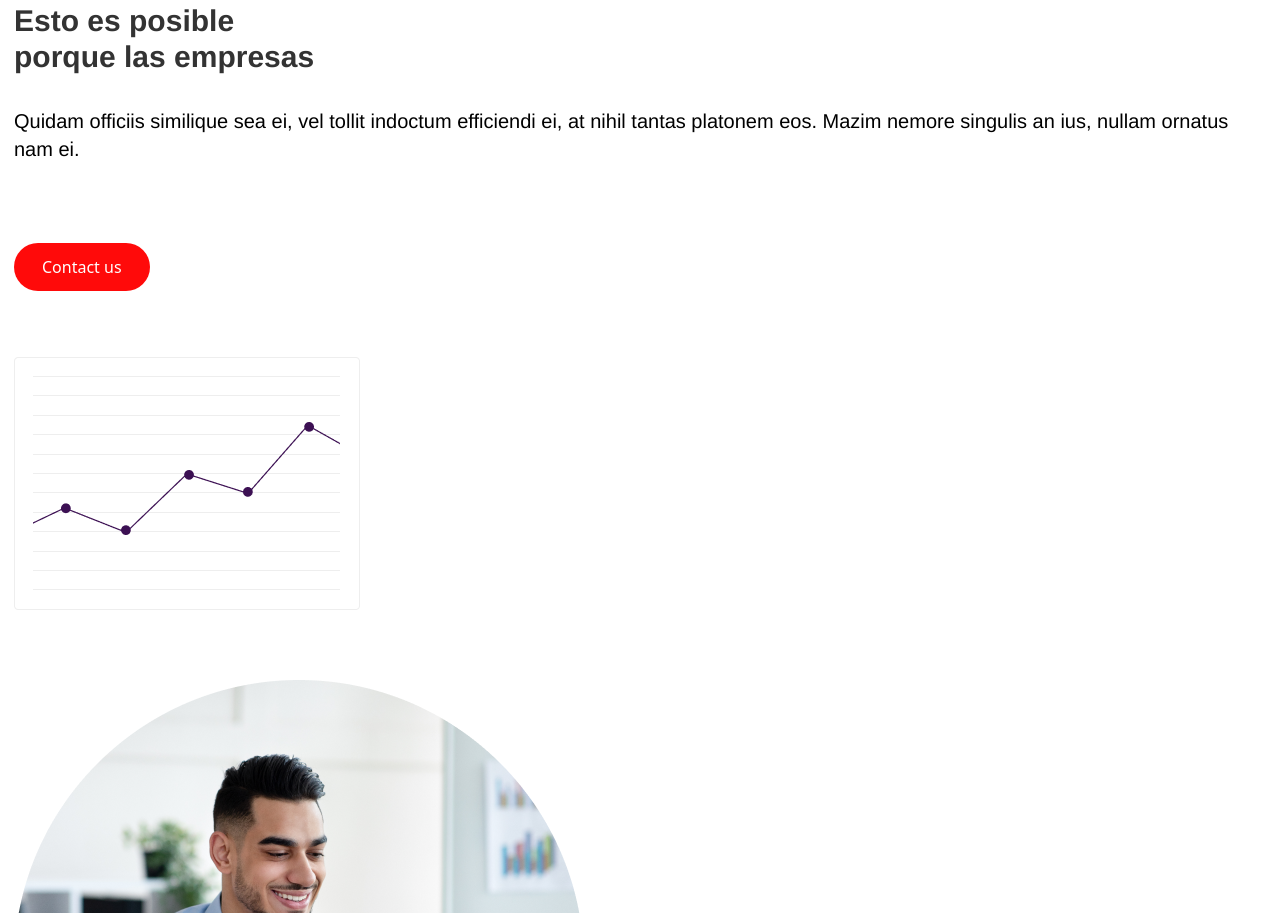
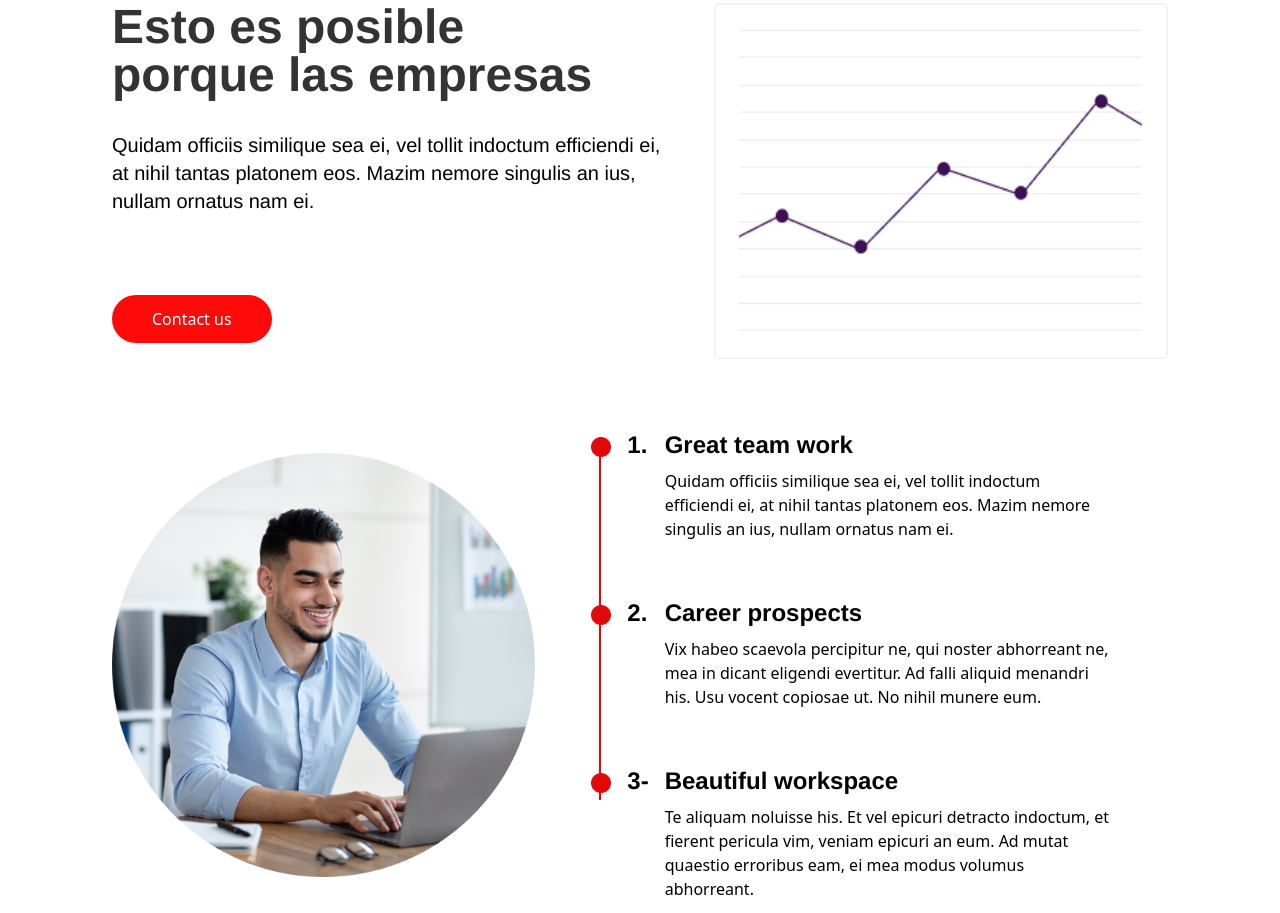
Before and after one commit to miguelAngelPG/body-systems-practice, a website built with Vite: page index.html in a window 1280 px wide. Shown: the part 807-1720 px from the top of the page. Built offline with nearby package versions, Linux system fonts and the light colour scheme; no server answers; files whose address does not match are found by name.

Commit message:
info section for large devices

```diff
--- a/index.html
+++ b/index.html
@@ -96,40 +96,49 @@
             </div>
         </section>
 
-        <section class="my-20 px-3.5 flex flex-col gap-[70px]">
-            <div class="flex flex-col gap-[50px]">
+        <section class="my-20 px-3.5 flex flex-col gap-[70px] sm:px-14 md:px-28">
+            <div class="flex flex-col gap-[50px] md:flex-row">
                 <div>
-                    <h3 class="font-DM_Sans text-3xl font-bold text-textblack mb-8">
+                    <h3 class="font-DM_Sans text-3xl font-bold text-textblack mb-8 sm:text-4xl md:text-5xl">
                         Esto es posible <br>porque las empresas
                     </h3>
                     <p class="font-DM_Sans font-normal text-xl mb-20">
                         Quidam officiis similique sea ei, vel tollit indoctum efficiendi ei, at nihil tantas platonem eos. Mazim nemore singulis an ius, nullam ornatus nam ei.
                     </p>
-                    <button class="py-2 px-7 h-12 mt-4 mb-4 bg-primaryRed rounded-full text-white hover:bg-red-700 flex items-center justify-center">
+                    <button class="py-2 px-10 h-12 mt-4 mb-4 bg-primaryRed rounded-full text-white hover:bg-red-700 flex items-center justify-center">
                         Contact us
                     </button>
                 </div>
-                <div>
-                    <img src="src/assets/img/graphic.png" alt="">
+                <div class="sm:flex sm:justify-center sm:w-full">
+                    <img class="sm:w-full" src="src/assets/img/graphic.png" alt="">
                 </div>
             </div>
-            <div class="flex flex-col gap-5">
-                <div>
+            <div class="flex flex-col gap-6 sm:gap-14 md:flex-row md:items-center">
+                <div class="sm:flex sm:justify-center sm:w-full">
                     <img src="src/assets/img/oval-7.png" alt="">
                 </div>
-                <div class="grid grid-template-columns gap-4 relative">
-                    <img src="src/assets/img/line.png" class="absolute left-2 top-0 h-[70%]" alt="">
-                    <div class="w-auto"><img class="w-4" src="src/assets/img/oval-4.png" ></div>
+                <div class="grid grid-template-columns gap-4 relative md:gap-y-14">
+                    <img src="src/assets/img/line.png" class="absolute left-2 top-2 h-[70%] sm:w-0.5 md:h-[77%]" alt="">
+                    <div class="mt-2"><img class="w-4 sm:w-5" src="src/assets/img/oval-4.png" ></div>
                     <p class="font-DM_Sans text-2xl font-bold">1.</p>
-                    <p class="">Quidam officiis similique sea ei, vel tollit indoctum efficiendi ei, at nihil tantas platonem eos. Mazim nemore singulis an ius, nullam ornatus nam ei.</p>
+                    <div class="sm:pr-14">
+                        <p class="font-bold font-DM_Sans text-2xl mb-2">Great team work</p>
+                        <p class="">Quidam officiis similique sea ei, vel tollit indoctum efficiendi ei, at nihil tantas platonem eos. Mazim nemore singulis an ius, nullam ornatus nam ei.</p>
+                    </div>
 
-                    <div><img class="w-4" src="src/assets/img/oval-4.png" ></div>
+                    <div class="mt-2"><img class="w-4 sm:w-5" src="src/assets/img/oval-4.png" ></div>
                     <p class="font-DM_Sans text-2xl font-bold">2.</p>
-                    <p>Vix habeo scaevola percipitur ne, qui noster abhorreant ne, mea in dicant eligendi evertitur. Ad falli aliquid menandri his. Usu vocent copiosae ut. No nihil munere eum.</p>
+                    <div class="sm:pr-14">
+                        <p class="font-bold font-DM_Sans text-2xl mb-2">Career prospects</p>
+                        <p>Vix habeo scaevola percipitur ne, qui noster abhorreant ne, mea in dicant eligendi evertitur. Ad falli aliquid menandri his. Usu vocent copiosae ut. No nihil munere eum.</p>
+                    </div>
 
-                    <div><img class="w-4" src="src/assets/img/oval-4.png" ></div>
+                    <div class="mt-2"><img class="w-4 sm:w-5" src="src/assets/img/oval-4.png" ></div>
                     <p class="font-DM_Sans text-2xl font-bold">3-</p>
-                    <p>Te aliquam noluisse his. Et vel epicuri detracto indoctum, et fierent pericula vim, veniam epicuri an eum. Ad mutat quaestio erroribus eam, ei mea modus volumus abhorreant.</p>
+                    <div class="sm:pr-14">
+                        <p class="font-bold font-DM_Sans text-2xl mb-2">Beautiful workspace</p>
+                        <p>Te aliquam noluisse his. Et vel epicuri detracto indoctum, et fierent pericula vim, veniam epicuri an eum. Ad mutat quaestio erroribus eam, ei mea modus volumus abhorreant.</p>
+                    </div>
                 </div>
             </div>
         </section>
```
